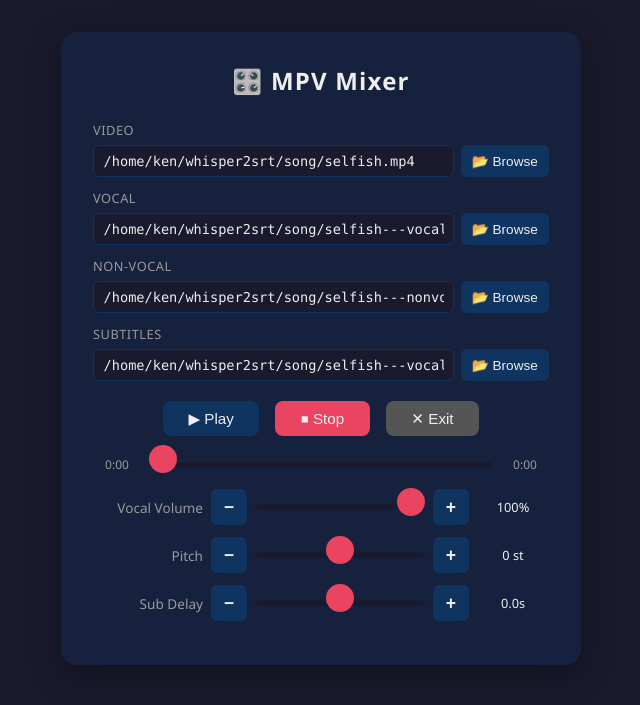
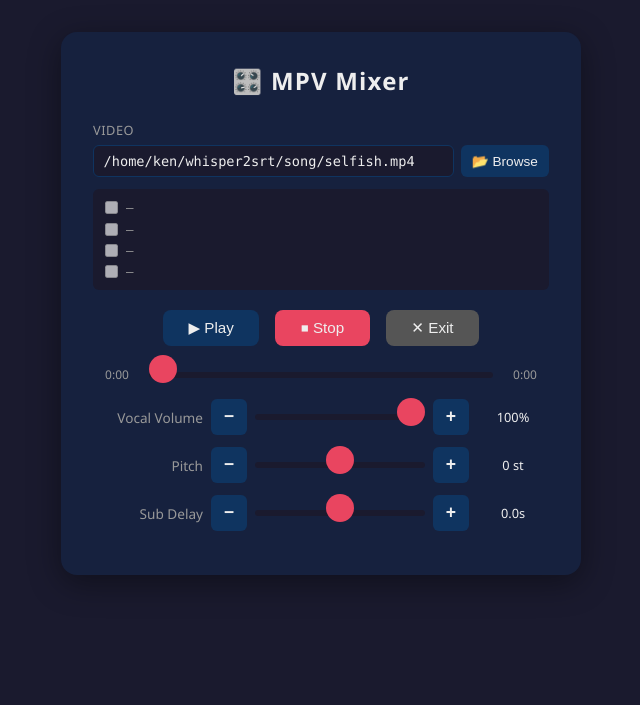
Before and after one commit to kagebarton/whisper2srt, a Flask app: page / in a window 1280 px wide. Shown: the top 705 px of the page, without its empty margins (319-959 px from the left). Run offline with Flask 3, Linux system fonts and the light colour scheme.

Commit message:
Auto populate file paths
Selecting a video auto populates stems, subs, .ass using standard suffixes.

```diff
--- a/mpv/app.py
+++ b/mpv/app.py
@@ -43,9 +43,18 @@ LOGO_JPG = os.path.join(os.path.dirname(os.path.abspath(__file__)), "logo.jpg")
 
 SONG_DIR = "/home/ken/whisper2srt/song"
 DEFAULT_VIDEO    = os.path.join(SONG_DIR, "selfish.mp4")
-DEFAULT_VOCAL    = os.path.join(SONG_DIR, "selfish---vocal.m4a")
-DEFAULT_NONVOCAL = os.path.join(SONG_DIR, "selfish---nonvocal.m4a")
-DEFAULT_SUBTITLE = os.path.join(SONG_DIR, "selfish---vocal.ass")
+
+def derive_companion_paths(video_path):
+    """Given a video path, return derived companion file paths."""
+    p = Path(video_path)
+    stem = p.stem.split("---")[0]   # e.g. "selfish" from "selfish.mp4"
+    base = p.parent / stem
+    return {
+        "vocal":    str(base) + "---vocal.m4a",
+        "nonvocal": str(base) + "---nonvocal.m4a",
+        "ass":      str(base) + ".ass",
+        "srt":      str(base) + ".srt",
+    }
 
 def semitones_to_pitch(st):
     """Convert semitone offset to MPV rubberband pitch multiplier."""
@@ -53,9 +62,9 @@ def semitones_to_pitch(st):
 
 state = {
     "video_path": DEFAULT_VIDEO,
-    "vocal_path": DEFAULT_VOCAL,
-    "nonvocal_path": DEFAULT_NONVOCAL,
-    "subtitle_path": DEFAULT_SUBTITLE,
+    "vocal_path": None,
+    "nonvocal_path": None,
+    "subtitle_path": None,
     "subtitle_delay": 0.0,       # seconds, positive = delay, negative = advance
     "vocal_volume": 1.0,
     "semitones": 0,            # -3 to +3, mapped to pitch via 2^(st/12)
@@ -675,6 +684,18 @@ def browse():
     })
 
 
+@app.route("/api/derive_files", methods=["GET"])
+def derive_files():
+    video = request.args.get("video", "")
+    if not video:
+        return jsonify({"error": "no video path"}), 400
+    paths = derive_companion_paths(video)
+    return jsonify({
+        k: {"path": v, "exists": os.path.exists(v)}
+        for k, v in paths.items()
+    })
+
+
 if __name__ == "__main__":
     _debug = True
     # With debug=True the Werkzeug reloader spawns a parent watcher + child worker.
--- a/mpv/templates/index.html
+++ b/mpv/templates/index.html
@@ -84,6 +84,32 @@
     flex-shrink: 0;
   }
   .file-row button:hover { background: #1a5276; }
+
+  /* ── Companion files ─────────────────────────────────── */
+  .companion-files {
+    margin-bottom: .75rem;
+    padding: .5rem .75rem;
+    background: var(--bg);
+    border-radius: 6px;
+  }
+  .companion-row {
+    display: flex;
+    align-items: center;
+    gap: .5rem;
+    padding: .2rem 0;
+  }
+  .companion-row input[type="checkbox"] {
+    flex-shrink: 0;
+    accent-color: var(--highlight);
+  }
+  .companion-row .companion-label {
+    font-size: .78rem;
+    color: var(--text-dim);
+    font-family: 'Consolas', 'Monaco', monospace;
+    white-space: nowrap;
+    overflow: hidden;
+    text-overflow: ellipsis;
+  }
 
   /* ── Transport buttons ────────────────────────────────── */
   .transport {
@@ -301,25 +327,24 @@
       <button onclick="openBrowser('video')">📂 Browse</button>
     </div>
   </div>
-  <div class="file-row">
-    <label>Vocal</label>
-    <div class="input-group">
-      <input type="text" id="vocalPath" placeholder="Paste path or click Browse…" value="{{ state.vocal_path or '' }}">
-      <button onclick="openBrowser('vocal')">📂 Browse</button>
+
+  <!-- Companion files status -->
+  <div class="companion-files" id="companionFiles">
+    <div class="companion-row">
+      <input type="checkbox" id="chkVocal" disabled>
+      <span class="companion-label" id="lblVocal">—</span>
     </div>
-  </div>
-  <div class="file-row">
-    <label>Non-vocal</label>
-    <div class="input-group">
-      <input type="text" id="nonvocalPath" placeholder="Paste path or click Browse…" value="{{ state.nonvocal_path or '' }}">
-      <button onclick="openBrowser('nonvocal')">📂 Browse</button>
+    <div class="companion-row">
+      <input type="checkbox" id="chkNonvocal" disabled>
+      <span class="companion-label" id="lblNonvocal">—</span>
     </div>
-  </div>
-  <div class="file-row">
-    <label>Subtitles</label>
-    <div class="input-group">
-      <input type="text" id="subtitlePath" placeholder="Optional .srt / .ass path" value="{{ state.subtitle_path or '' }}">
-      <button onclick="openBrowser('subtitle')">📂 Browse</button>
+    <div class="companion-row">
+      <input type="checkbox" id="chkAss" disabled>
+      <span class="companion-label" id="lblAss">—</span>
+    </div>
+    <div class="companion-row">
+      <input type="checkbox" id="chkSrt" disabled>
+      <span class="companion-label" id="lblSrt">—</span>
     </div>
   </div>
 
@@ -385,9 +410,9 @@
   // ── State ──────────────────────────────────────────────
   let files = {
     video: document.getElementById('videoPath').value || null,
-    vocal: document.getElementById('vocalPath').value || null,
-    nonvocal: document.getElementById('nonvocalPath').value || null,
-    subtitle: document.getElementById('subtitlePath').value || null,
+    vocal: null,
+    nonvocal: null,
+    subtitle: null,
   };
   let playing = document.getElementById('playPauseBtn').textContent.includes('Pause');
   let seeking = false;
@@ -404,18 +429,20 @@
   if (playing) startPolling();
 
   // File browser state
-  let browseTarget = null;       // which field ('video' | 'vocal' | 'nonvocal')
+  let browseTarget = null;       // which field ('video' only now)
   let browseSelected = null;     // currently selected file path in modal
   let browseEntries = [];        // current directory entries
 
-  // ── Text fields → send paths on change ─────────────────
-  ['video', 'vocal', 'nonvocal', 'subtitle'].forEach(kind => {
-    const el = document.getElementById(kind + 'Path');
-    el.addEventListener('change', () => {
-      files[kind] = el.value.trim() || null;
-      sendFiles();
-    });
+  // ── Video field → send paths + update companions on change ──
+  document.getElementById('videoPath').addEventListener('change', () => {
+    const videoPath = document.getElementById('videoPath').value.trim() || null;
+    files.video = videoPath;
+    if (videoPath) updateCompanionFiles(videoPath);
+    else { clearCompanions(); sendFiles(); }
   });
+
+  // Initialize companion files from pre-populated video path
+  if (files.video) updateCompanionFiles(files.video);
 
   function sendFiles() {
     fetch('/api/files', {
@@ -423,6 +450,52 @@
       headers: { 'Content-Type': 'application/json' },
       body: JSON.stringify(files),
     });
+  }
+
+  // ── Companion files auto-populate ──────────────────────
+  function clearCompanions() {
+    ['Vocal','Nonvocal','Ass','Srt'].forEach(id => {
+      document.getElementById('chk' + id).checked = false;
+      document.getElementById('lbl' + id).textContent = '—';
+    });
+    files.vocal = files.nonvocal = files.subtitle = null;
+  }
+
+  function updateCompanionFiles(videoPath) {
+    fetch(`/api/derive_files?video=${encodeURIComponent(videoPath)}`)
+      .then(r => r.json())
+      .then(data => {
+        // Vocal
+        const vocal = data.vocal;
+        document.getElementById('chkVocal').checked = vocal.exists;
+        document.getElementById('lblVocal').textContent = vocal.exists ? basename(vocal.path) : '—';
+        files.vocal = vocal.exists ? vocal.path : null;
+
+        // Non-vocal
+        const nonvocal = data.nonvocal;
+        document.getElementById('chkNonvocal').checked = nonvocal.exists;
+        document.getElementById('lblNonvocal').textContent = nonvocal.exists ? basename(nonvocal.path) : '—';
+        files.nonvocal = nonvocal.exists ? nonvocal.path : null;
+
+        // ASS (used as subtitle path for playback)
+        const ass = data.ass;
+        document.getElementById('chkAss').checked = ass.exists;
+        document.getElementById('lblAss').textContent = ass.exists ? basename(ass.path) : '—';
+
+        // SRT (shown but not wired to playback yet)
+        const srt = data.srt;
+        document.getElementById('chkSrt').checked = srt.exists;
+        document.getElementById('lblSrt').textContent = srt.exists ? basename(srt.path) : '—';
+
+        // Prefer ASS over SRT for subtitle path
+        files.subtitle = ass.exists ? ass.path : (srt.exists ? srt.path : null);
+
+        sendFiles();
+      });
+  }
+
+  function basename(path) {
+    return path.split('/').pop();
   }
 
   // ── File browser modal ─────────────────────────────────
@@ -500,11 +573,10 @@
   }
 
   function confirmSelection() {
-    if (browseSelected && browseTarget) {
-      const el = document.getElementById(browseTarget + 'Path');
-      el.value = browseSelected;
-      files[browseTarget] = browseSelected;
-      sendFiles();
+    if (browseSelected && browseTarget === 'video') {
+      document.getElementById('videoPath').value = browseSelected;
+      files.video = browseSelected;
+      updateCompanionFiles(browseSelected);
     }
     closeModal();
   }
```
